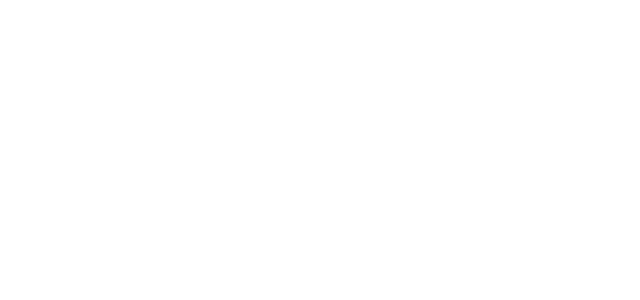
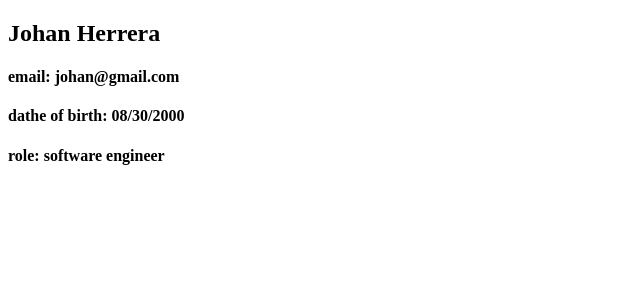
Before and after one commit to Johanh0/GI-React, a React (Vite) app: page / in a window 1280 px wide. Shown: the top 300 px of the page, without its empty margins (0-640 px from the left). Built offline with nearby package versions, Linux system fonts and the light colour scheme.

Commit message:
Challenge very easy done

```diff
--- a/src/App.jsx
+++ b/src/App.jsx
@@ -1,5 +1,22 @@
 function App() {
-  return <></>;
+  return (
+    <>
+      <section>
+        <div>
+          <h2>Johan Herrera</h2>
+          <h4>
+            email: <span>johan@gmail.com</span>
+          </h4>
+          <h4>
+            dathe of birth: <span>08/30/2000</span>
+          </h4>
+          <h4>
+            role: <span>software engineer</span>
+          </h4>
+        </div>
+      </section>
+    </>
+  );
 }
 
 export default App;
```
